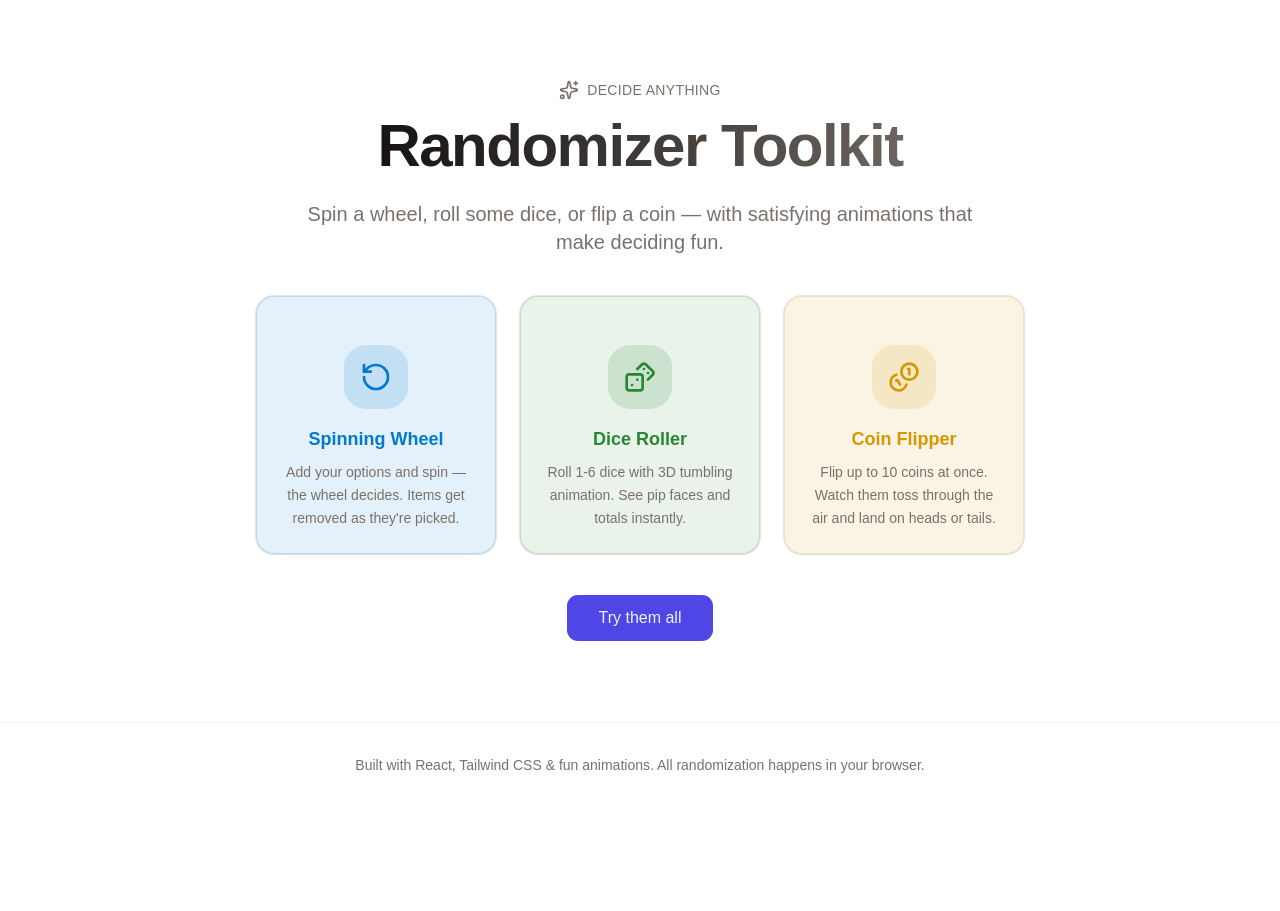
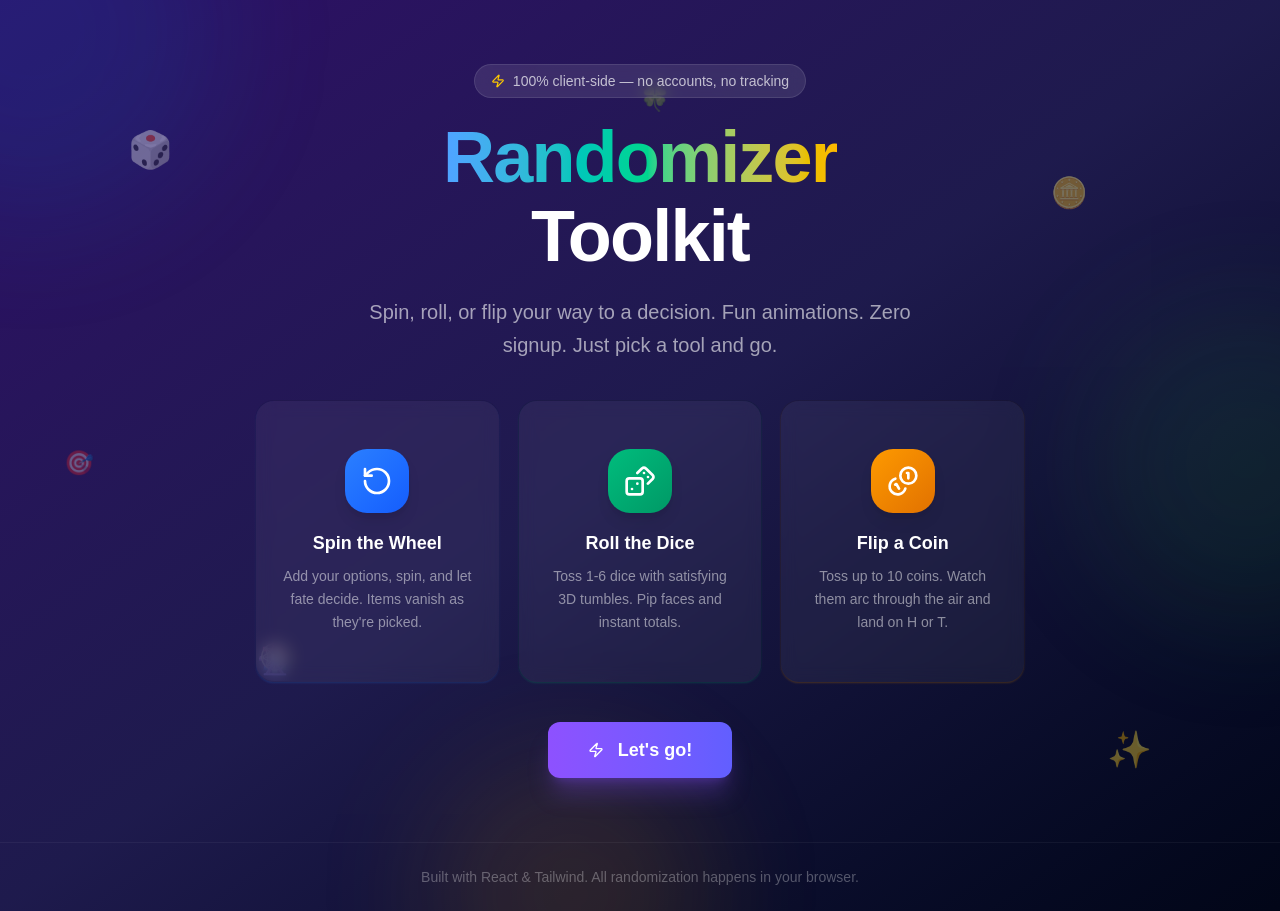
Before and after one commit to khaifmono/randomizer, a React (Vite) app in the folder apps/web/: page / in a window 1280 px wide. Before the commit the page ends 807 px from the top, so only its background shows below. Built offline with nearby package versions, Linux system fonts and the light colour scheme.

Commit message:
feat: vibrant dark landing page with glowing blobs, floating emoji, gradient cards

```diff
--- a/apps/web/src/routes/index.tsx
+++ b/apps/web/src/routes/index.tsx
@@ -1,7 +1,7 @@
 import { createFileRoute, Link } from "@tanstack/react-router";
 import { Button } from "@base-project/web/components/ui/button";
 import { Card, CardContent } from "@base-project/web/components/ui/card";
-import { RotateCcw, Dices, Coins, Sparkles } from "lucide-react";
+import { RotateCcw, Dices, Coins, Zap } from "lucide-react";
 
 export const Route = createFileRoute("/")({
   component: LandingPage,
@@ -9,60 +9,82 @@ export const Route = createFileRoute("/")({
 
 function LandingPage() {
   return (
-    <div className="min-h-screen bg-background flex flex-col">
+    <div className="min-h-screen flex flex-col overflow-hidden relative bg-gradient-to-br from-violet-950 via-indigo-950 to-slate-950">
+      {/* Animated background blobs */}
+      <div className="absolute inset-0 overflow-hidden pointer-events-none">
+        <div className="absolute -top-40 -left-40 w-96 h-96 bg-wheel-accent/20 rounded-full blur-3xl animate-pulse" />
+        <div className="absolute top-1/3 -right-32 w-80 h-80 bg-dice-accent/20 rounded-full blur-3xl animate-pulse [animation-delay:1s]" />
+        <div className="absolute -bottom-32 left-1/3 w-72 h-72 bg-coin-accent/20 rounded-full blur-3xl animate-pulse [animation-delay:2s]" />
+        {/* Floating emoji */}
+        <div className="absolute top-[15%] left-[10%] text-4xl animate-bounce [animation-delay:0.5s] [animation-duration:3s] opacity-40">🎲</div>
+        <div className="absolute top-[20%] right-[15%] text-3xl animate-bounce [animation-delay:1.2s] [animation-duration:2.5s] opacity-40">🪙</div>
+        <div className="absolute bottom-[25%] left-[20%] text-3xl animate-bounce [animation-delay:0.8s] [animation-duration:3.5s] opacity-40">🎡</div>
+        <div className="absolute bottom-[15%] right-[10%] text-4xl animate-bounce [animation-delay:1.5s] [animation-duration:2.8s] opacity-40">✨</div>
+        <div className="absolute top-[50%] left-[5%] text-2xl animate-bounce [animation-delay:2s] [animation-duration:3.2s] opacity-30">🎯</div>
+        <div className="absolute top-[10%] left-[50%] text-2xl animate-bounce [animation-delay:0.3s] [animation-duration:2.7s] opacity-30">🍀</div>
+      </div>
+
       {/* Hero */}
-      <section className="flex-1 flex flex-col items-center justify-center text-center px-4 py-20 space-y-10 max-w-4xl mx-auto">
-        <div className="space-y-4">
-          <div className="flex items-center justify-center gap-2 text-muted-foreground mb-4">
-            <Sparkles className="h-5 w-5" />
-            <span className="text-sm font-medium tracking-wide uppercase">Decide anything</span>
+      <section className="relative flex-1 flex flex-col items-center justify-center text-center px-4 py-16 space-y-10 max-w-5xl mx-auto">
+        <div className="space-y-5">
+          <div className="inline-flex items-center gap-2 bg-white/10 backdrop-blur-sm border border-white/10 rounded-full px-4 py-1.5 text-sm text-white/70 font-medium">
+            <Zap className="h-3.5 w-3.5 text-yellow-400" />
+            100% client-side — no accounts, no tracking
           </div>
-          <h1 className="text-4xl sm:text-6xl font-extrabold tracking-tight bg-gradient-to-r from-foreground to-muted-foreground bg-clip-text text-transparent pb-2">
-            Randomizer Toolkit
+          <h1 className="text-5xl sm:text-7xl font-black tracking-tight text-white leading-[1.1]">
+            <span className="bg-gradient-to-r from-blue-400 via-emerald-400 to-amber-400 bg-clip-text text-transparent">Randomizer</span>
+            <br />
+            Toolkit
           </h1>
-          <p className="text-xl text-muted-foreground max-w-2xl mx-auto">
-            Spin a wheel, roll some dice, or flip a coin — with satisfying animations that make deciding fun.
+          <p className="text-lg sm:text-xl text-white/60 max-w-xl mx-auto leading-relaxed">
+            Spin, roll, or flip your way to a decision. Fun animations. Zero signup. Just pick a tool and go.
           </p>
         </div>
 
         {/* Tool cards */}
-        <div className="grid md:grid-cols-3 gap-6 w-full max-w-3xl">
+        <div className="grid md:grid-cols-3 gap-5 w-full max-w-3xl">
           <ToolCard
             icon={<RotateCcw className="h-8 w-8" />}
-            title="Spinning Wheel"
-            description="Add your options and spin — the wheel decides. Items get removed as they're picked."
-            accentClass="bg-wheel-accent/10 text-wheel-accent border-wheel-accent/20"
-            iconBgClass="bg-wheel-accent/15 text-wheel-accent"
+            title="Spin the Wheel"
+            description="Add your options, spin, and let fate decide. Items vanish as they're picked."
+            gradientFrom="from-blue-500"
+            gradientTo="to-blue-600"
+            glowColor="shadow-blue-500/25"
             tab="wheel"
           />
           <ToolCard
             icon={<Dices className="h-8 w-8" />}
-            title="Dice Roller"
-            description="Roll 1-6 dice with 3D tumbling animation. See pip faces and totals instantly."
-            accentClass="bg-dice-accent/10 text-dice-accent border-dice-accent/20"
-            iconBgClass="bg-dice-accent/15 text-dice-accent"
+            title="Roll the Dice"
+            description="Toss 1-6 dice with satisfying 3D tumbles. Pip faces and instant totals."
+            gradientFrom="from-emerald-500"
+            gradientTo="to-emerald-600"
+            glowColor="shadow-emerald-500/25"
             tab="dice"
           />
           <ToolCard
             icon={<Coins className="h-8 w-8" />}
-            title="Coin Flipper"
-            description="Flip up to 10 coins at once. Watch them toss through the air and land on heads or tails."
-            accentClass="bg-coin-accent/10 text-coin-accent border-coin-accent/20"
-            iconBgClass="bg-coin-accent/15 text-coin-accent"
+            title="Flip a Coin"
+            description="Toss up to 10 coins. Watch them arc through the air and land on H or T."
+            gradientFrom="from-amber-500"
+            gradientTo="to-amber-600"
+            glowColor="shadow-amber-500/25"
             tab="coin"
           />
         </div>
 
         {/* CTA */}
-        <Button size="lg" className="h-12 px-8 text-base" asChild>
-          <Link to="/randomizer">Try them all</Link>
+        <Button size="lg" className="h-14 px-10 text-lg font-bold bg-gradient-to-r from-violet-500 to-indigo-500 hover:from-violet-400 hover:to-indigo-400 shadow-xl shadow-violet-500/25 border-0 text-white" asChild>
+          <Link to="/randomizer">
+            <Zap className="h-5 w-5 mr-2" />
+            Let&apos;s go!
+          </Link>
         </Button>
       </section>
 
       {/* Footer */}
-      <footer className="py-8 px-6 border-t border-border/40 text-center">
-        <p className="text-sm text-muted-foreground">
-          Built with React, Tailwind CSS & fun animations. All randomization happens in your browser.
+      <footer className="relative py-6 px-6 text-center border-t border-white/5">
+        <p className="text-sm text-white/30">
+          Built with React & Tailwind. All randomization happens in your browser.
         </p>
       </footer>
     </div>
@@ -73,27 +95,29 @@ function ToolCard({
   icon,
   title,
   description,
-  accentClass,
-  iconBgClass,
+  gradientFrom,
+  gradientTo,
+  glowColor,
   tab,
 }: {
   icon: React.ReactNode;
   title: string;
   description: string;
-  accentClass: string;
-  iconBgClass: string;
+  gradientFrom: string;
+  gradientTo: string;
+  glowColor: string;
   tab: string;
 }) {
   return (
     <Link to="/randomizer" search={{ tab }}>
-      <Card className={`border ${accentClass} hover:shadow-lg transition-all duration-200 hover:-translate-y-1 cursor-pointer h-full`}>
-        <CardContent className="pt-6 flex flex-col items-center text-center gap-4">
-          <div className={`h-16 w-16 rounded-2xl flex items-center justify-center ${iconBgClass}`}>
+      <Card className={`bg-white/5 backdrop-blur-sm border-white/10 hover:bg-white/10 hover:border-white/20 hover:-translate-y-2 hover:shadow-2xl ${glowColor} transition-all duration-300 cursor-pointer h-full group`}>
+        <CardContent className="pt-6 pb-6 flex flex-col items-center text-center gap-4">
+          <div className={`h-16 w-16 rounded-2xl bg-gradient-to-br ${gradientFrom} ${gradientTo} flex items-center justify-center text-white shadow-lg group-hover:scale-110 transition-transform duration-300`}>
             {icon}
           </div>
           <div className="space-y-2">
-            <h3 className="text-lg font-bold">{title}</h3>
-            <p className="text-sm text-muted-foreground leading-relaxed">{description}</p>
+            <h3 className="text-lg font-bold text-white">{title}</h3>
+            <p className="text-sm text-white/50 leading-relaxed">{description}</p>
           </div>
         </CardContent>
       </Card>
```
